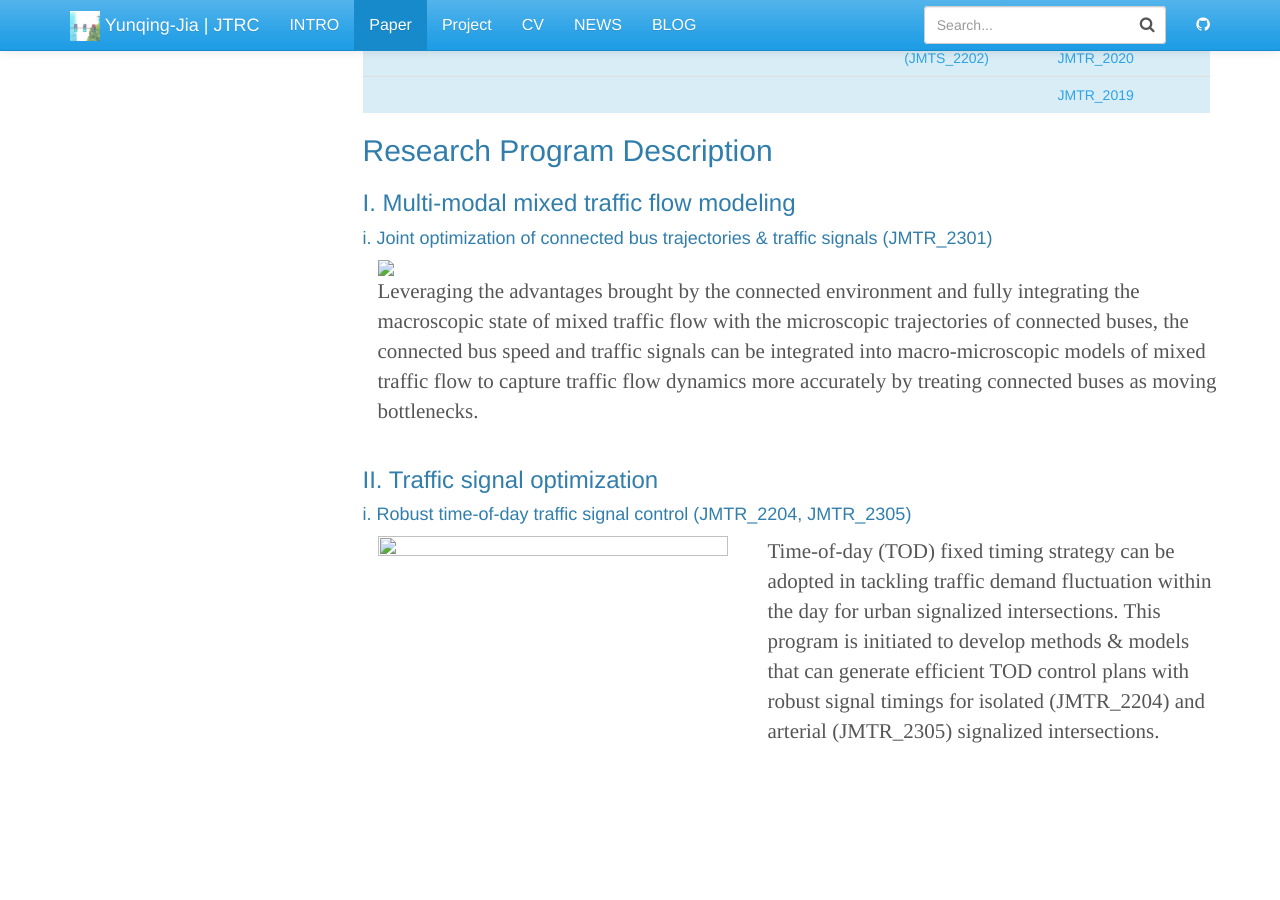
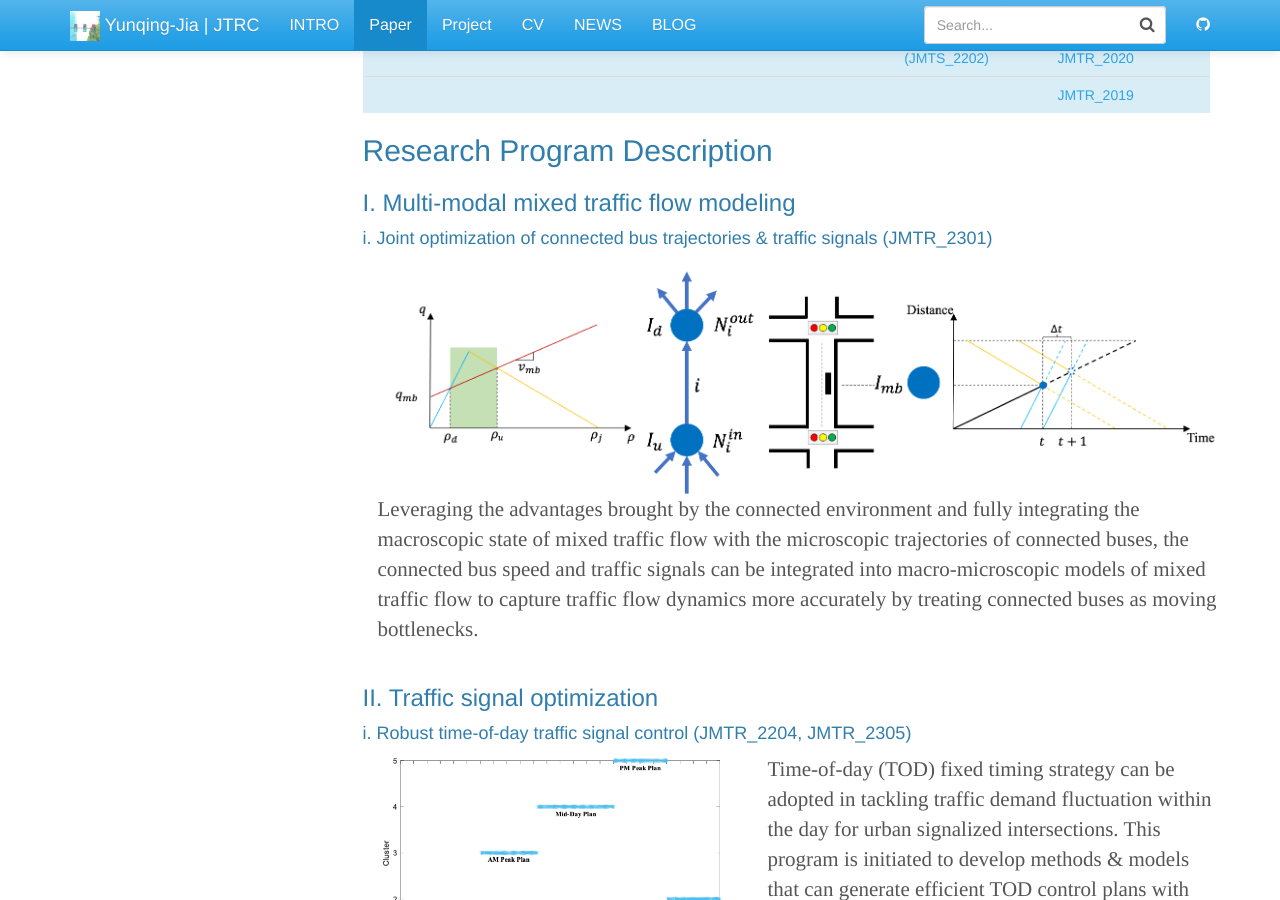
Before and after one commit to Yunqing-Jia/JTRC, a Jekyll site: the page built from _jmtr/researchtopic.md, in a window 1280 px wide and 900 px high, scrolled down 318 px. Built offline with Jekyll 4.4.1, drawn with Linux system fonts in a browser that asks for light colours.

Commit message:
Update researchtopic.md

```diff
--- a/_jmtr/researchtopic.md
+++ b/_jmtr/researchtopic.md
@@ -37,12 +37,12 @@ font-size:21px;
       <td> </td>
       <td> </td>
       <td>JMTR_2305</td>
-      <td><a href="https://yunqing-jia.github.io/Jerland/jmtr/thesis/#JMTR_2021">JMTR_2021</a></td>
+      <td><a href="https://yunqing-jia.github.io/JTRC/jmtr/thesis/#JMTR_2021">JMTR_2021</a></td>
     </tr>
     <tr class="info">
       <td> </td>
       <td> </td>
-      <td><a href="https://yunqing-jia.github.io/Jerland/jmts/experience/#jmts_2202">(JMTS_2202)</a></td>
+      <td><a href="https://yunqing-jia.github.io/JTRC/jmts/experience/#jmts_2202">(JMTS_2202)</a></td>
       <td><a href="#JMTR_2020">JMTR_2020</a></td>
     </tr>
     <tr class="info">
@@ -62,7 +62,7 @@ font-size:21px;
 <div class="container">
     <div class="row">
     <div class="col-md-9">
-          <img src="/Jerland/jmtr/mtfm_ind.png" class="center" width='900'>
+          <img src="/JTRC/jmtr/mtfm_ind.png" class="center" width='900'>
     </div>
     </div>
     <div class="row">
@@ -83,7 +83,7 @@ font-size:21px;
 <div class="container">
     <div class="row">
         <div class="col-md-4">
-          <img src="/Jerland/jmtr/rts_ind.png" class="center" width='350' height='350'>
+          <img src="/JTRC/jmtr/rts_ind.png" class="center" width='350' height='350'>
         </div>
         <div class="col-md-5">
             <div class="intro">
@@ -102,7 +102,7 @@ font-size:21px;
 </ul>
 <div id="myTabContent" class="tab-content">
   <div class="tab-pane fade active in" id="rtshome">
-    <img src="/Jerland/jmtr/rts_gan.png">
+    <img src="/JTRC/jmtr/rts_gan.png">
     <br>
     <p><div style="font-size: 16px;"> JMTR_2204: Joint optimization of TOD intervals and robust signal timing for isolated intersection. </div></p>
     <p><div style="font-size: 14px;"> Keywords: Bi-level optimization, Arrival-departure curve, BLEAQ_II algorithm, SUMO. </div></p>
@@ -120,7 +120,7 @@ font-size:21px;
 <div class="container">
     <div class="row">
         <div class="col-md-4">
-          <img src="/Jerland/jmtr/cll_ind.png" class="center" width='350' height='350'>
+          <img src="/JTRC/jmtr/cll_ind.png" class="center" width='350' height='350'>
         </div>
         <div class="col-md-5">
             <div class="intro">
@@ -142,7 +142,7 @@ font-size:21px;
 </ul>
 <div id="myTabContent" class="tab-content">
   <div class="tab-pane fade active in" id="cll">
-    <img src="/Jerland/jmtr/cll_gan.png">
+    <img src="/JTRC/jmtr/cll_gan.png">
     <br>
     <p><div style="font-size: 16px;">JMTR_2019: Traffic signal optimization for the isolated intersection with CLL </div></p>
     <p><div style="font-size: 14px;"> Keywords: queue accumulation polygon, Genetic algorithm. </div></p>
```
